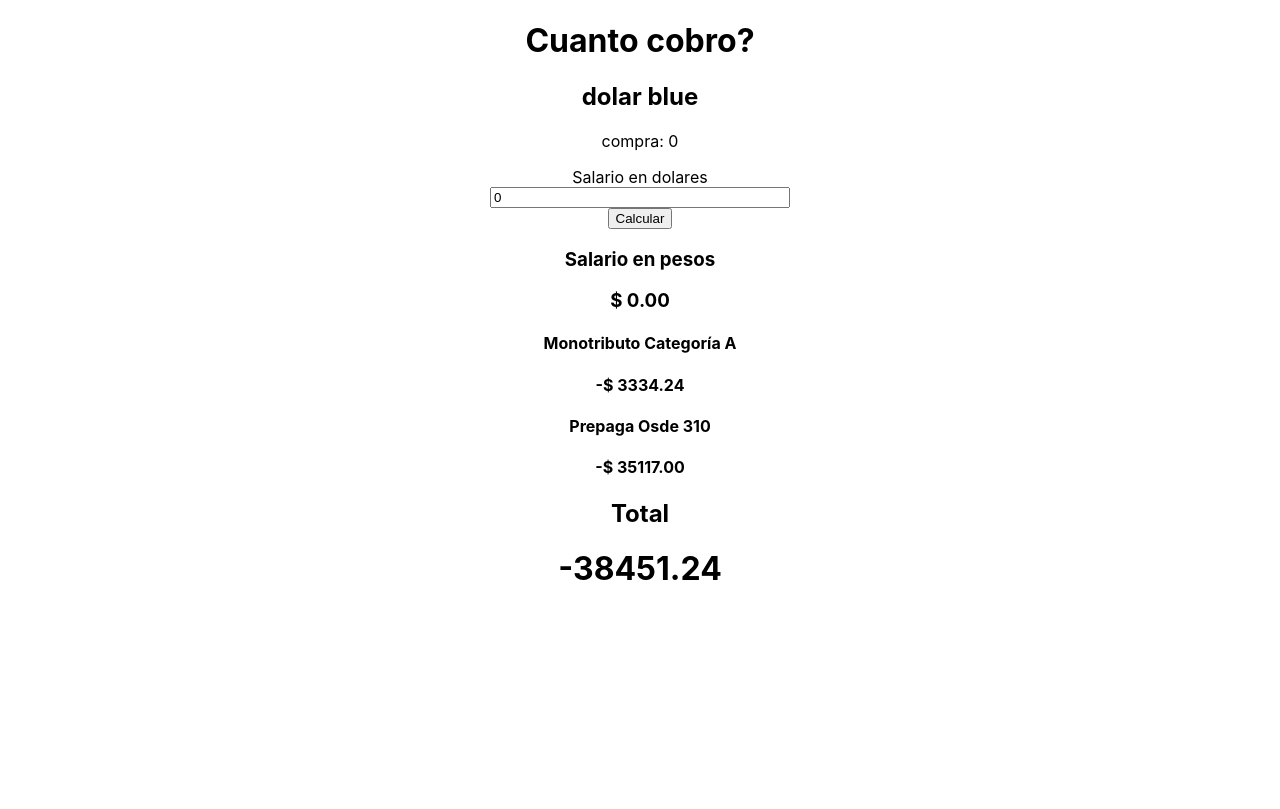
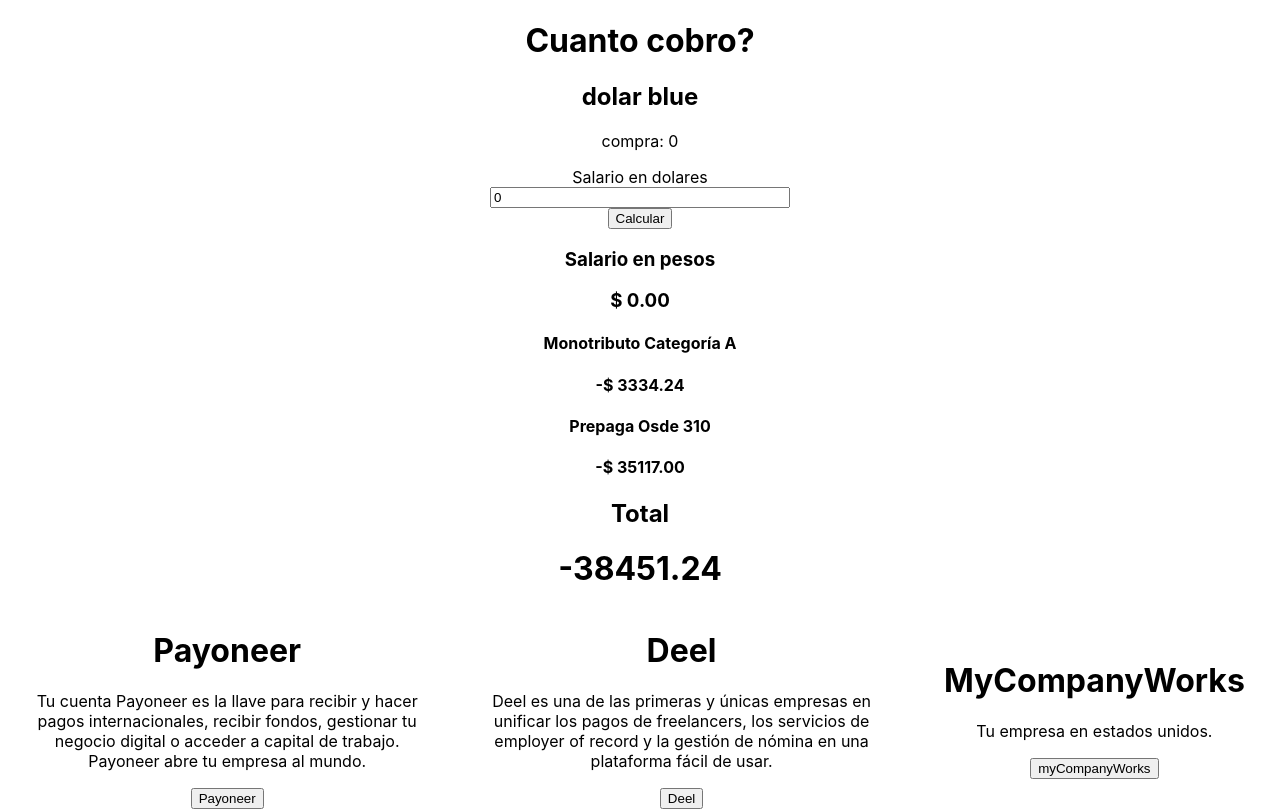
Before and after one commit to BrunojayParis/apesos, a React (Create React App) app: page / in a window 1280 px wide. Built offline with nearby package versions, Linux system fonts and the light colour scheme; no server answers.

Commit message:
Added affiliate companies

```diff
--- /dev/null
+++ b/src/Affiliate.css
@@ -0,0 +1,12 @@
+.affiliate{
+    display: flex;
+    flex-direction:row;
+    margin: auto;
+
+}
+
+.payment{
+    display: block;
+    max-width: 30%;
+    margin: auto;
+}
--- /dev/null
+++ b/src/Affiliate.js
@@ -0,0 +1,30 @@
+import React from 'react';
+import './Affiliate.css'
+
+const Affiliate = () =>{
+    return(
+        <div className='affiliate'>
+            <div className='payment'>
+                <h1>Payoneer</h1>
+                <p>Tu cuenta Payoneer es la llave para recibir y hacer pagos internacionales, recibir fondos, gestionar tu negocio digital o acceder a capital de trabajo. Payoneer abre tu empresa al mundo.</p>
+                <button>Payoneer</button>
+            </div>
+            <div className='payment'>
+                <h1>Deel</h1>
+                <p>Deel es una de las primeras y únicas empresas en unificar los pagos de freelancers, los servicios de employer of record y la gestión de nómina en una plataforma fácil de usar.</p>
+                <button>Deel</button>
+            </div>
+            <div className='payment'>
+                <h1>MyCompanyWorks</h1>
+                <p>Tu empresa en estados unidos.</p>
+
+                <button>myCompanyWorks</button>
+            </div>
+
+        </div>
+
+    )
+}
+
+
+export default Affiliate
--- a/src/App.css
+++ b/src/App.css
@@ -12,7 +12,7 @@
 }
 
 button{
-  max-width: 100px;
+  max-width: 200px;
   margin: auto;
 }
 
--- a/src/App.js
+++ b/src/App.js
@@ -3,6 +3,7 @@ import { useState, useEffect } from 'react';
 import Results from './Results';
 import Tarjetas from './Tarjeta';
 import monotributo from './monotributo.json';
+import Affiliate from './Affiliate';
 
 function App() {
 
@@ -38,7 +39,7 @@ function App() {
         <button onClick={handleCalcular}>Calcular</button>
       </form>
       <Results dolar = {dolar} toPesos = {resultado} monotributo = {monotributo}/>
-
+      <Affiliate/>
     </div>
   );
 }
```
